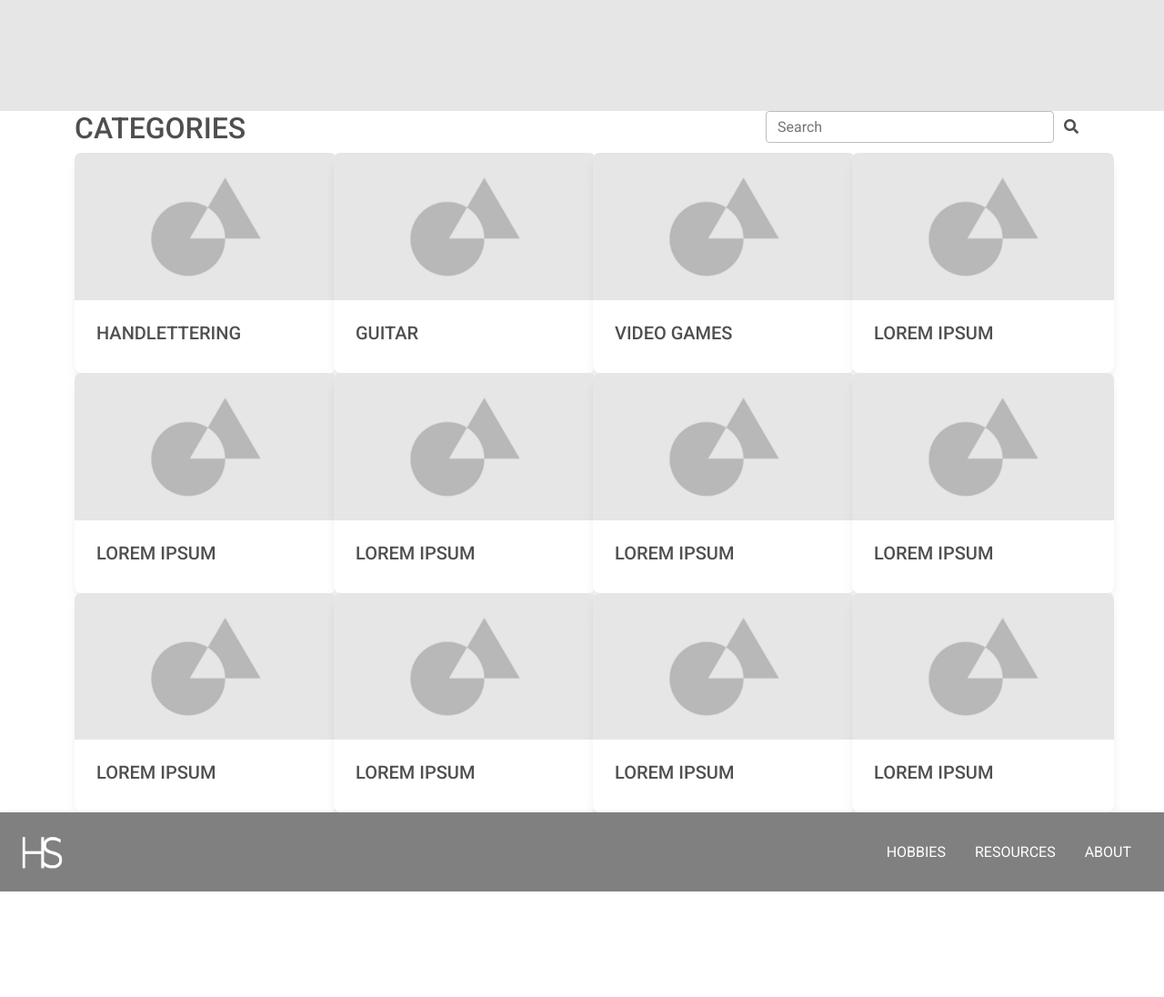
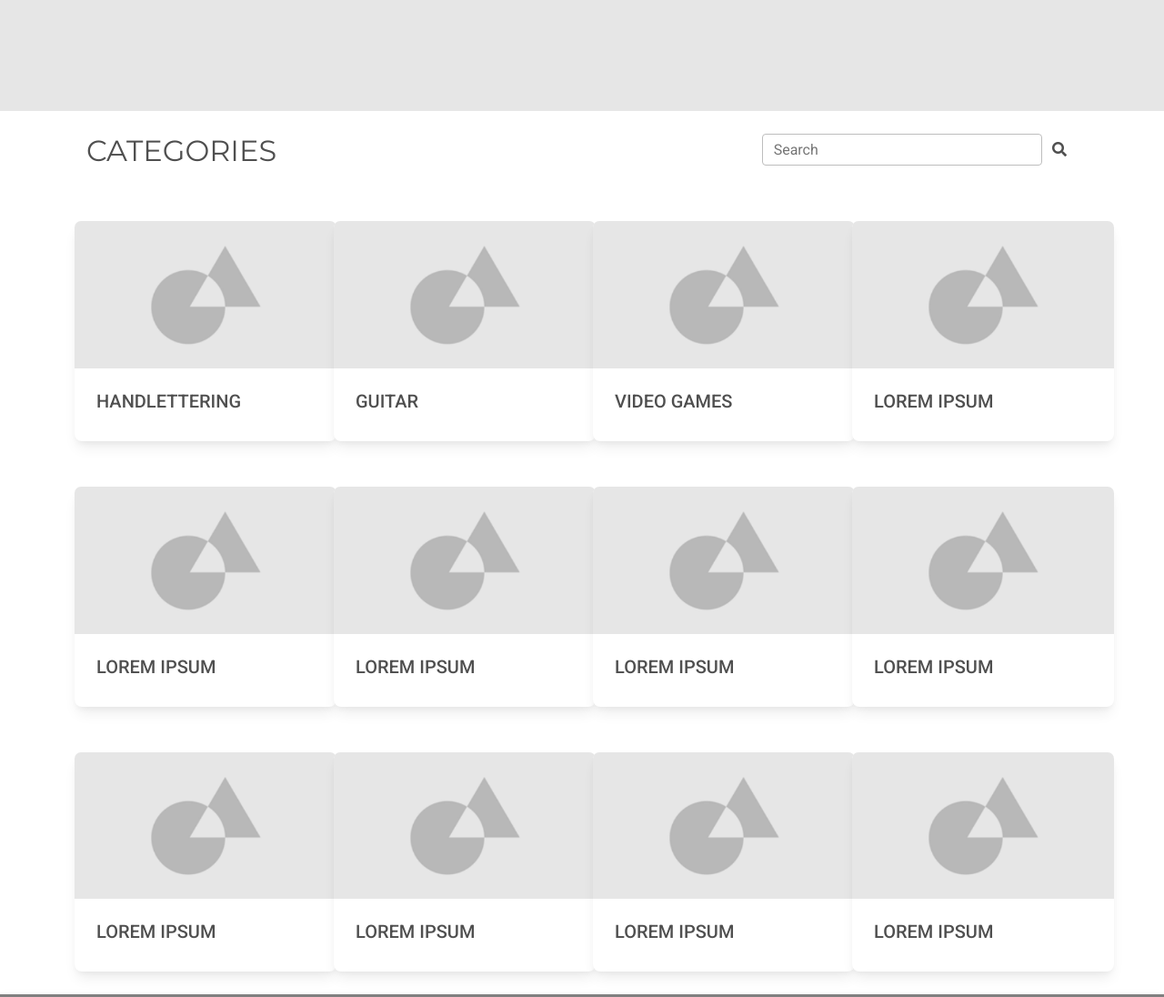
Before and after one commit to jsantosux/UX_UI_HW_21, a plain HTML site: page index.html in a window 1280 px wide. Shown: the part 740-1836 px from the top of the page at 91% size. Before the commit the page ends 1720 px from the top, so only its background shows below. Drawn offline with nearby package versions, Linux system fonts and the light colour scheme.

Commit message:
Iterations applied
push to testing branch

```diff
--- a/css/style.css
+++ b/css/style.css
@@ -36,7 +36,16 @@
     max-width: 700px;
     color:black;
     text-align: right;
+    font-family: 'Montserrat', sans-serif;
   }
+
+
+  /* CARDS section */
+.col-3 {
+    padding: 25px;
+}
+
+
 
   .footer {
       background-color:#808080;
--- a/index.html
+++ b/index.html
@@ -6,6 +6,11 @@
     <meta name="viewport" content="width=device-width, initial-scale=1.0">
     <!-- Linked custom css file -->
     <link rel="stylesheet" href="css/style.css">
+<!--GOOGLE FONTS IMPORT-->
+<link rel="preconnect" href="https://fonts.googleapis.com">
+<link rel="preconnect" href="https://fonts.gstatic.com" crossorigin>
+<link href="https://fonts.googleapis.com/css2?family=Montserrat&display=swap" rel="stylesheet">
+
 <!--BOOTSTRAP CDN-->
     <link href="https://cdn.jsdelivr.net/npm/bootstrap@5.0.2/dist/css/bootstrap.min.css" rel="stylesheet" integrity="sha384-EVSTQN3/azprG1Anm3QDgpJLIm9Nao0Yz1ztcQTwFspd3yD65VohhpuuCOmLASjC" crossorigin="anonymous">
     <script src="https://cdn.jsdelivr.net/npm/bootstrap@5.0.2/dist/js/bootstrap.bundle.min.js" integrity="sha384-MrcW6ZMFYlzcLA8Nl+NtUVF0sA7MsXsP1UyJoMp4YLEuNSfAP+JcXn/tWtIaxVXM" crossorigin="anonymous"></script>
@@ -82,10 +87,10 @@
   </div>
 <!-- section header and search bar-->
 <section>
-    <div class="container">
+    <div class="container" style="padding: 25px">
         <div class="row">
             <div class="col-8">
-                <h2 class="headerCat">CATEGORIES</h2>
+                <h2 class="headerCat" style="font-family: 'Montserrat', sans-serif">CATEGORIES</h2>
             </div>
             <div class="col-4">
                 <div class="input-group rounded">
```
Also changed, not shown: relatedhobbies.html (+1 -1 lines).
